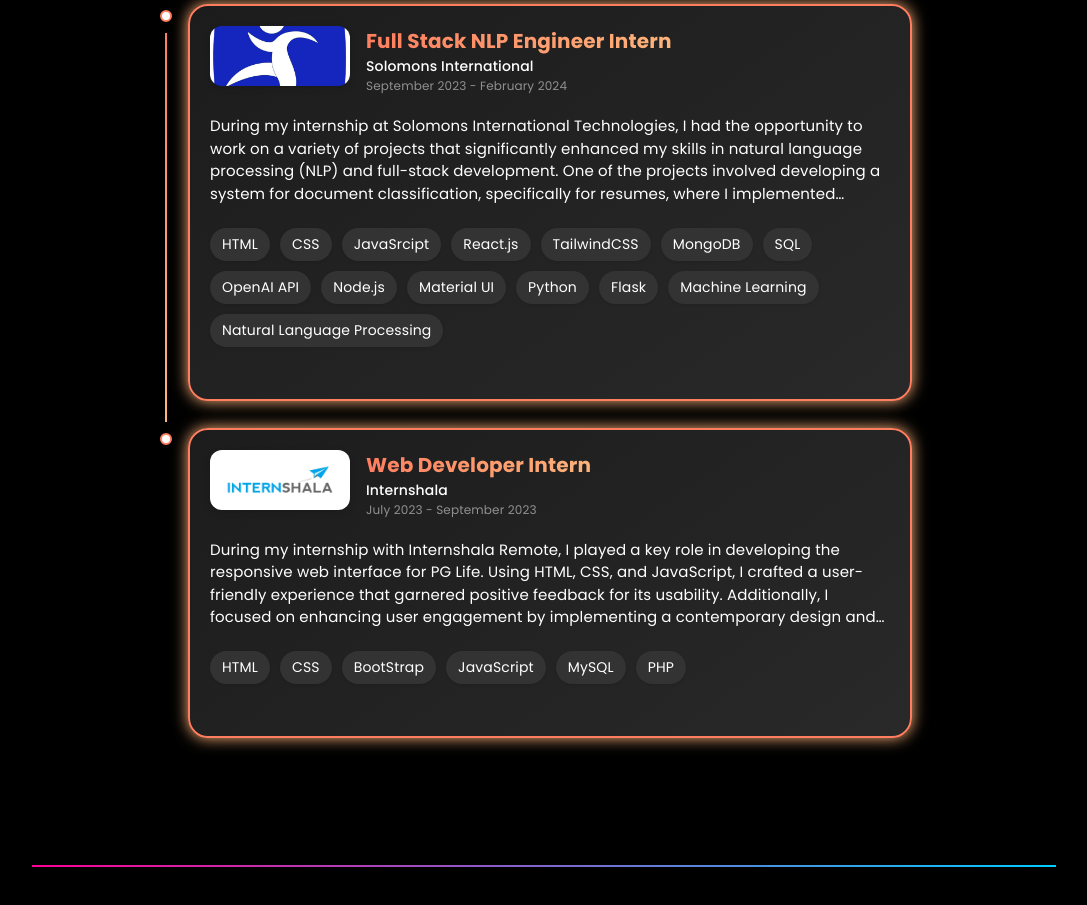
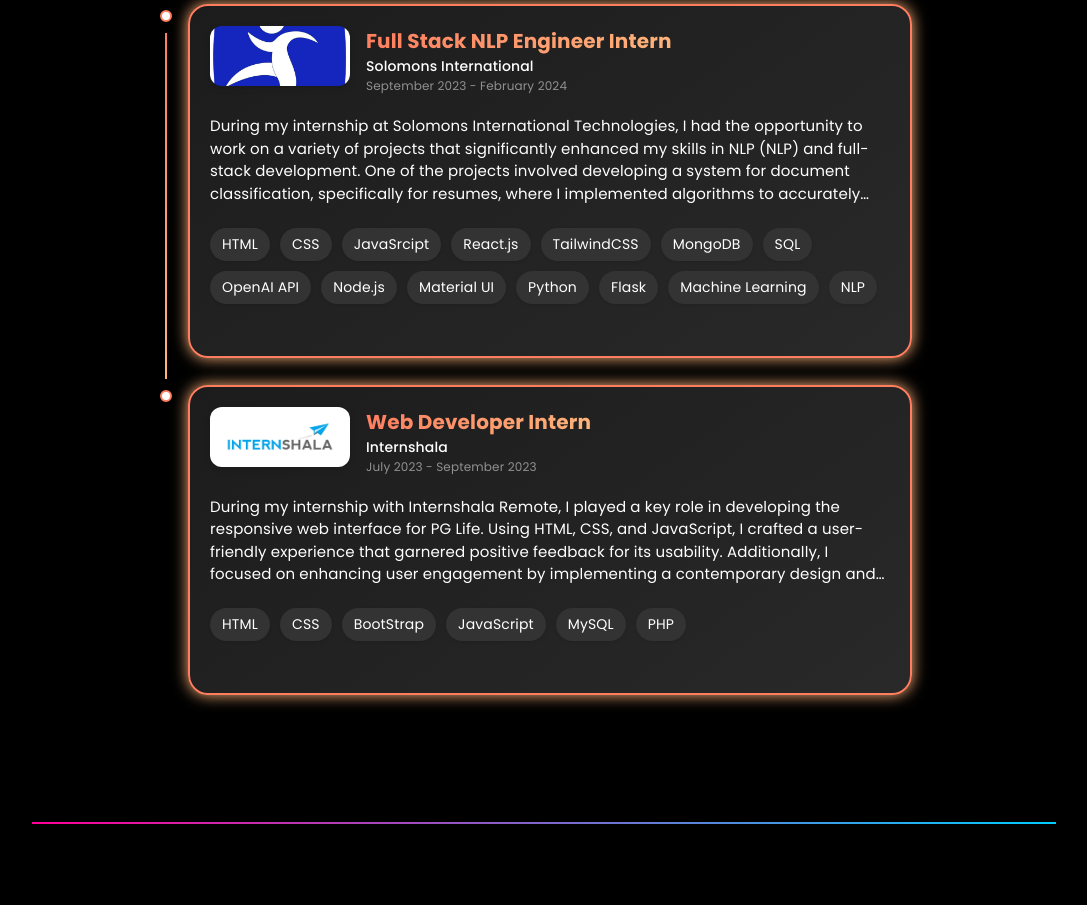
Before and after one commit to saisriharsha2003/Harsha_Portfolio, a React (Create React App) app: page / in a window 1280 px wide. Shown: the part 1414-2319 px from the top of the page, without its empty margins (96-1183 px from the left). Built offline with nearby package versions, Linux system fonts and the light colour scheme.

Commit message:
modified skill name

```diff
--- a/src/components/Experience/ExperienceData.js
+++ b/src/components/Experience/ExperienceData.js
@@ -28,7 +28,7 @@
     role: "Full Stack NLP Engineer Intern",
     company: "Solomons International",
     date: "September 2023 - February 2024",
-    desc: "During my internship at Solomons International Technologies, I had the opportunity to work on a variety of projects that significantly enhanced my skills in natural language processing (NLP) and full-stack development. One of the projects involved developing a system for document classification, specifically for resumes, where I implemented algorithms to accurately categorize resumes into different classifications such as software developer or other custom categories provided by the user. Additionally, I worked on a named entity recognition (NER) project, where I developed algorithms to extract specific entities from text, such as names, organizations, and locations. Another project I undertook was topic modeling, where I created a system to generate relevant topics from text using machine learning algorithms. Lastly, I worked on a document matching project, where I developed an algorithm to match job orders with resumes and generate a score based on the relevance of the match. These projects not only improved my technical skills but also provided me with valuable insights into the practical applications of NLP. I am grateful for the experience and look forward to applying these skills in future projects.",
+    desc: "During my internship at Solomons International Technologies, I had the opportunity to work on a variety of projects that significantly enhanced my skills in NLP (NLP) and full-stack development. One of the projects involved developing a system for document classification, specifically for resumes, where I implemented algorithms to accurately categorize resumes into different classifications such as software developer or other custom categories provided by the user. Additionally, I worked on a named entity recognition (NER) project, where I developed algorithms to extract specific entities from text, such as names, organizations, and locations. Another project I undertook was topic modeling, where I created a system to generate relevant topics from text using machine learning algorithms. Lastly, I worked on a document matching project, where I developed an algorithm to match job orders with resumes and generate a score based on the relevance of the match. These projects not only improved my technical skills but also provided me with valuable insights into the practical applications of NLP. I am grateful for the experience and look forward to applying these skills in future projects.",
     skills: [
       "HTML",
       "CSS",
@@ -43,7 +43,7 @@
       "Python",
       "Flask",
       "Machine Learning",
-      "Natural Language Processing",
+      "NLP",
     ],
     doc: "https://firebasestorage.googleapis.com/v0/b/harshaportfolio-2005.appspot.com/o/Rankela%20Sai%20Sri%20Harsha%20Internship%20Certificate-signed_page-0001.jpg?alt=media&token=1932c9d3-273c-45eb-a7ba-bee5dfa8da45",
   },
```
